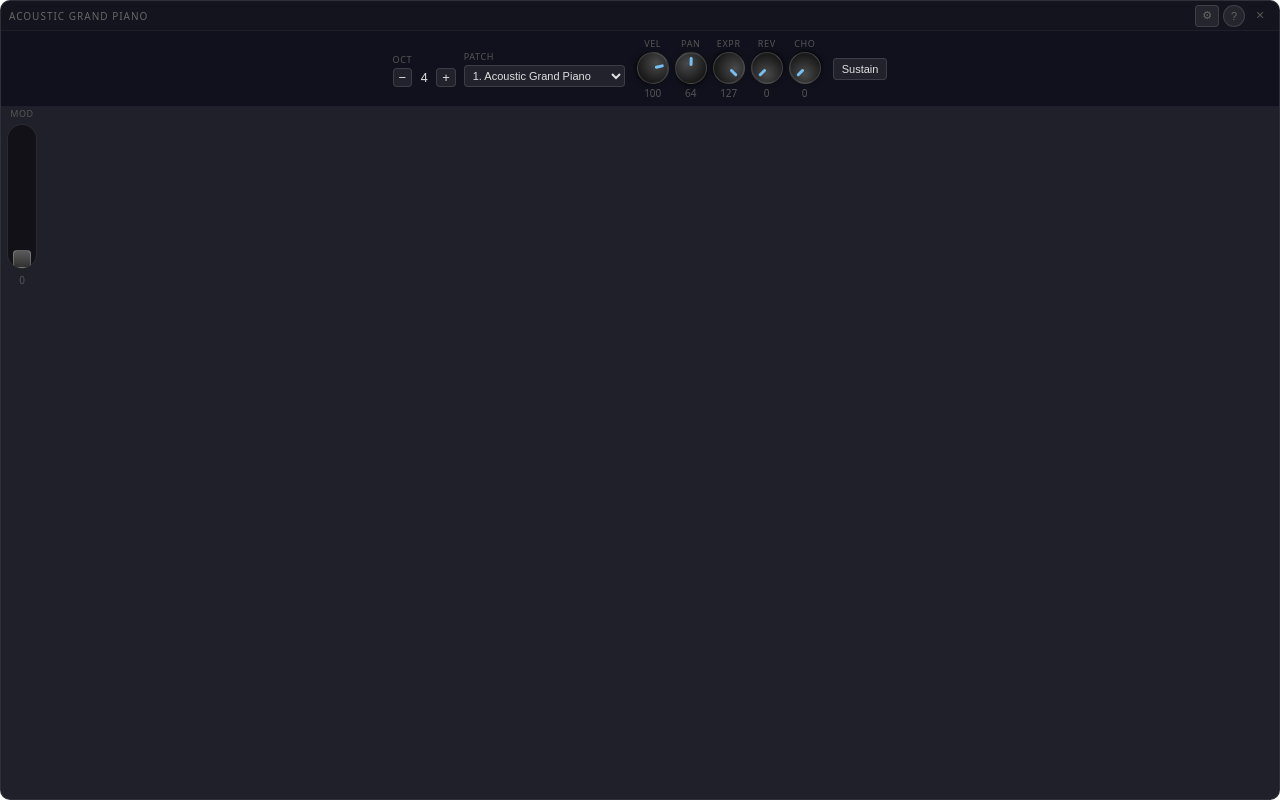
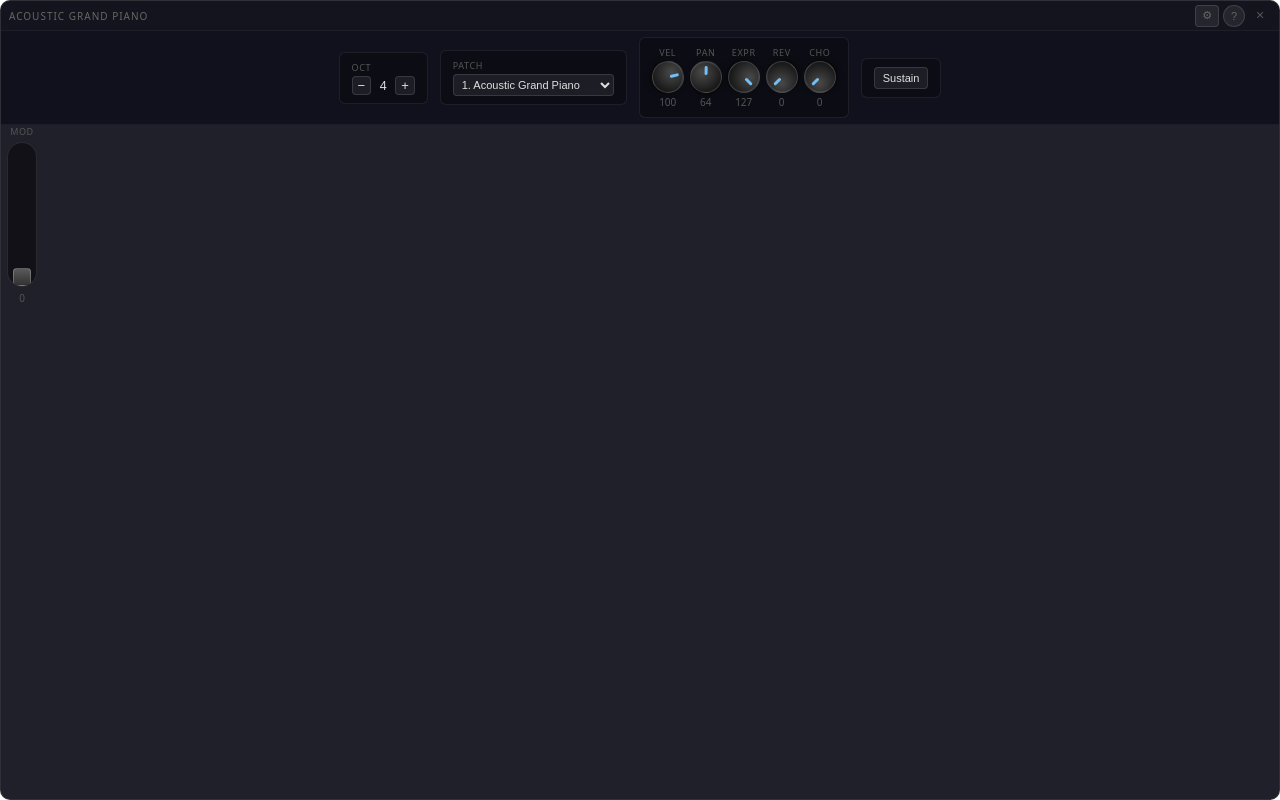
Before and after one commit to DanMarshall909/midi-keyboard, a website built with Vite: page index.html in a window 1280 px wide. Built offline with nearby package versions, Linux system fonts and the light colour scheme.

Commit message:
Group controls into visual panels
- Create four separate panels: Octave | Patch | Knobs | Sustain
- Each panel has dark background, subtle border, and padding
- Knobs panel displays horizontally
- Other panels stack vertically

Co-Authored-By: Claude Haiku 4.5 <noreply@anthropic.com>

```diff
--- a/index.html
+++ b/index.html
@@ -20,8 +20,8 @@
 
       <!-- Control bar (above keyboard) -->
       <div id="control-bar">
-        <!-- Octave, Patch -->
-        <div class="ctrl-section">
+        <!-- Panel: Octave -->
+        <div class="ctrl-panel">
           <div class="ctrl-item">
             <div class="ctrl-label">Oct</div>
             <div class="ctrl-row centered">
@@ -30,15 +30,18 @@
               <button id="oct-up">+</button>
             </div>
           </div>
+        </div>
 
+        <!-- Panel: Patch -->
+        <div class="ctrl-panel">
           <div class="ctrl-item">
             <div class="ctrl-label">Patch</div>
             <select id="patch-select"></select>
           </div>
         </div>
 
-        <!-- Knobs -->
-        <div class="ctrl-section knobs-section">
+        <!-- Panel: Knobs -->
+        <div class="ctrl-panel knobs-panel">
           <div class="knob-cell">
             <div class="ctrl-label">Vel</div>
             <div class="knob" id="knob-vel" data-value="100" data-min="1" data-max="127"></div>
@@ -66,8 +69,8 @@
           </div>
         </div>
 
-        <!-- Right section: Sustain -->
-        <div class="ctrl-section">
+        <!-- Panel: Sustain -->
+        <div class="ctrl-panel">
           <div class="ctrl-item sustain-item">
             <button id="sustain-btn">Sustain</button>
           </div>
--- a/src/styles.css
+++ b/src/styles.css
@@ -70,14 +70,20 @@ body {
   scrollbar-color: rgba(255,255,255,0.1) transparent;
 }
 
-.ctrl-section {
+.ctrl-panel {
   display: flex;
+  flex-direction: column;
   gap: 8px;
-  align-items: flex-end;
+  align-items: center;
+  padding: 8px 12px;
+  background: rgba(0, 0, 0, 0.3);
+  border: 1px solid rgba(255, 255, 255, 0.08);
+  border-radius: 6px;
   flex-shrink: 0;
 }
 
-.knobs-section {
+.knobs-panel {
+  flex-direction: row;
   gap: 6px;
 }
 
```
